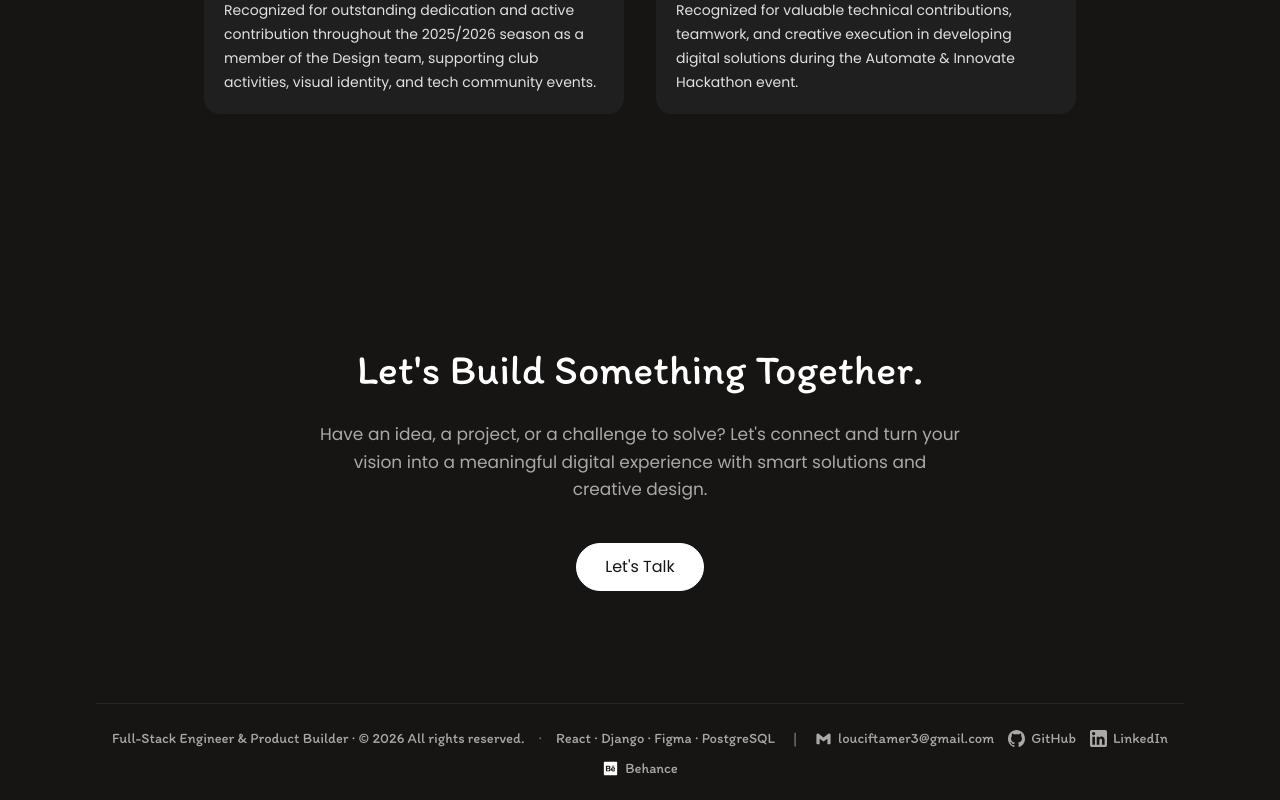
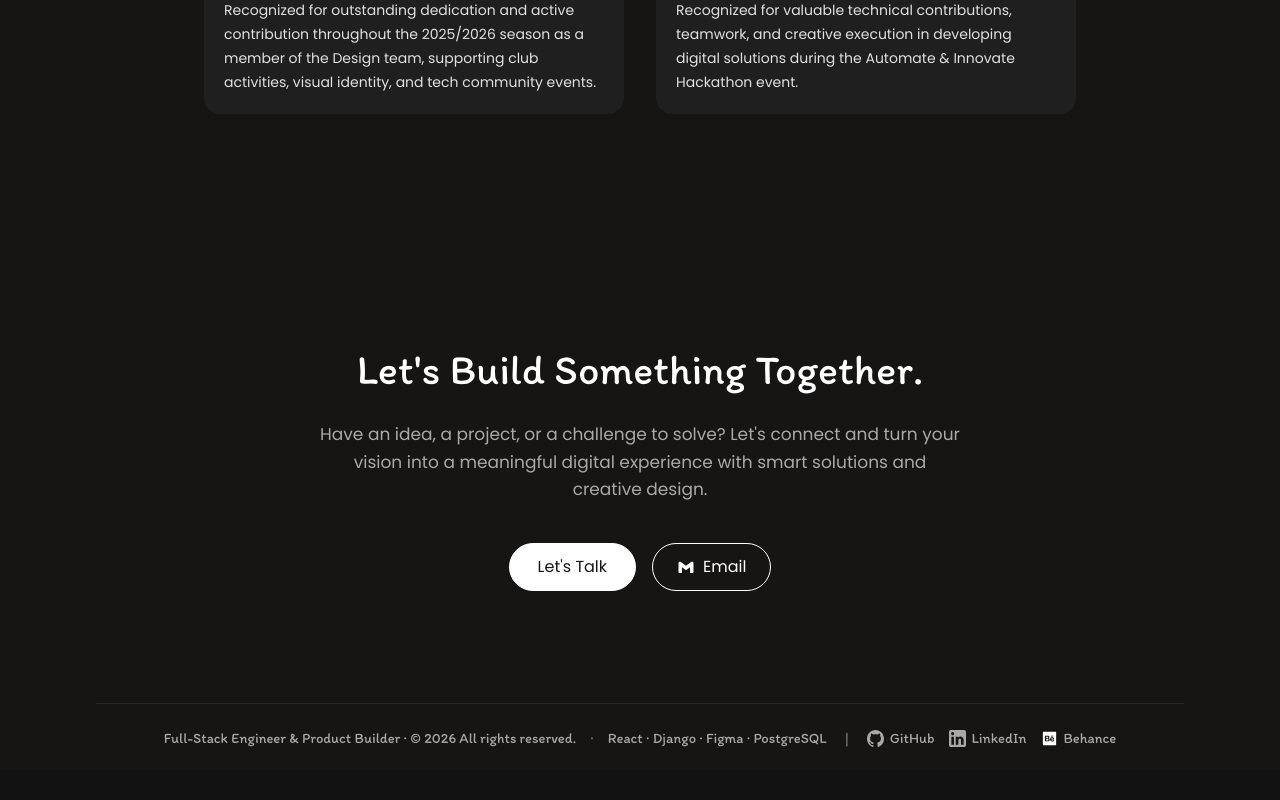
Before and after one commit to lo-ucif/lo__ucif-portfolio, a React (Vite) app: page / in a window 1280 px wide. Shown: the part 8358-9158 px from the top of the page. After the commit the page ends 9128 px from the top, so only its background shows below. Built offline with nearby package versions, Linux system fonts and the light colour scheme; a web font is replaced by a local one.

Commit message:
feat(contact): add email button with gmail logo to contact section and remove email from footer

```diff
--- a/src/components/layout/SiteFooter.tsx
+++ b/src/components/layout/SiteFooter.tsx
@@ -1,4 +1,4 @@
-import { GithubIcon, LinkedinIcon, BehanceIcon, GmailIcon } from "../../constants/Icon";
+import { GithubIcon, LinkedinIcon, BehanceIcon } from "../../constants/Icon";
 
 export function SiteFooter() {
   return (
@@ -7,13 +7,6 @@ export function SiteFooter() {
       <div className="flex sm:hidden flex-col items-center justify-center gap-1.5 text-center px-4">
         <span className="text-[13.5px] text-[#A9A9A9]">Full-Stack Engineer &amp; Product Builder</span>
         <span className="text-[13px] text-[#8491A0]">React · Django · Figma · PostgreSQL</span>
-        <a
-          href="mailto:louciftamer3@gmail.com"
-          className="inline-flex items-center gap-1.5 text-[13px] text-[#A9A9A9] hover:text-white transition-colors duration-200"
-        >
-          <GmailIcon width={15} height={15} />
-          <span>louciftamer3@gmail.com</span>
-        </a>
         <span className="text-[12px] text-[#6B7280]">© 2026 All rights reserved.</span>
       </div>
 
@@ -23,14 +16,6 @@ export function SiteFooter() {
         <span className="text-[#A9A9A9]/60">·</span>
         <span>React · Django · Figma · PostgreSQL</span>
         <span className="text-[#A9A9A9]/60 mx-1">|</span>
-        <a
-          href="mailto:louciftamer3@gmail.com"
-          aria-label="Email"
-          className="inline-flex items-center gap-1.5 text-[#A9A9A9] hover:text-white transition-colors duration-200"
-        >
-          <GmailIcon width={17} height={17} />
-          <span>louciftamer3@gmail.com</span>
-        </a>
         <a
           href="https://github.com/lo-ucif"
           target="_blank"
--- a/src/features/contact/components/ContactSection.tsx
+++ b/src/features/contact/components/ContactSection.tsx
@@ -1,5 +1,6 @@
 import { motion } from "framer-motion";
 import { SiteFooter } from "../../../components/layout/SiteFooter";
+import { GmailIcon } from "../../../constants/Icon";
 
 const easeOut = [0.22, 1, 0.36, 1] as const;
 
@@ -26,6 +27,7 @@ export function ContactSection() {
         </motion.div>
 
         <motion.div
+          className="flex flex-wrap items-center justify-center gap-3.5 sm:gap-4"
           initial={{ opacity: 0, y: 20 }}
           whileInView={{ opacity: 1, y: 0 }}
           viewport={{ once: true, amount: 0.2 }}
@@ -42,6 +44,17 @@ export function ContactSection() {
           >
             Let's Talk
           </motion.a>
+
+          <motion.a
+            href="mailto:louciftamer3@gmail.com"
+            className="flex items-center gap-2 rounded-[38.182px] border border-white px-[24px] py-[11px] font-['Poppins'] text-[16px] text-white transition-colors duration-300 hover:bg-white hover:text-[#161513]"
+            whileHover={{ scale: 1.03 }}
+            whileTap={{ scale: 0.95 }}
+            transition={{ duration: 0.18, ease: "easeOut" }}
+          >
+            <GmailIcon width={18} height={18} />
+            <span>Email</span>
+          </motion.a>
         </motion.div>
       </div>
 
```
